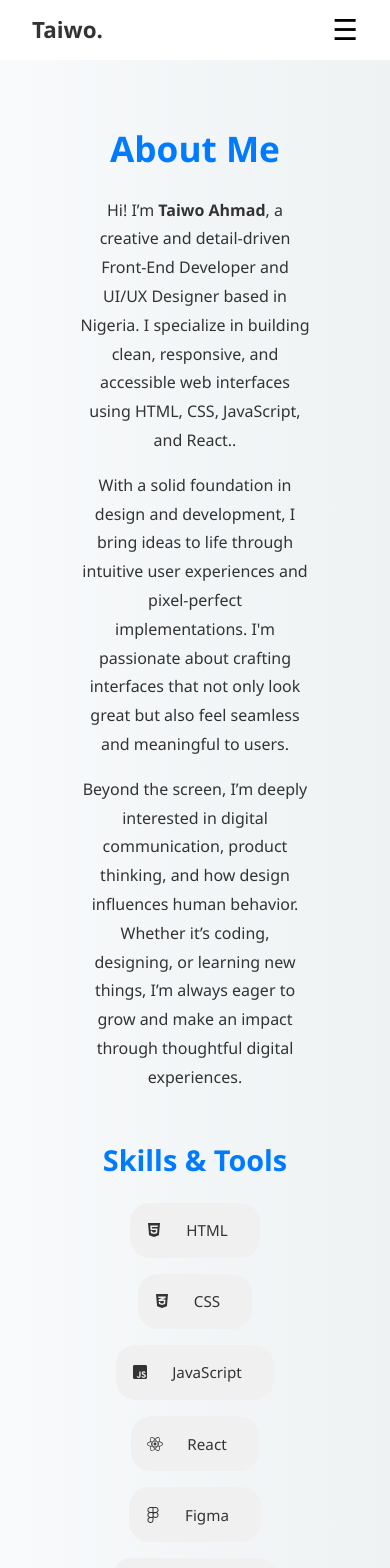
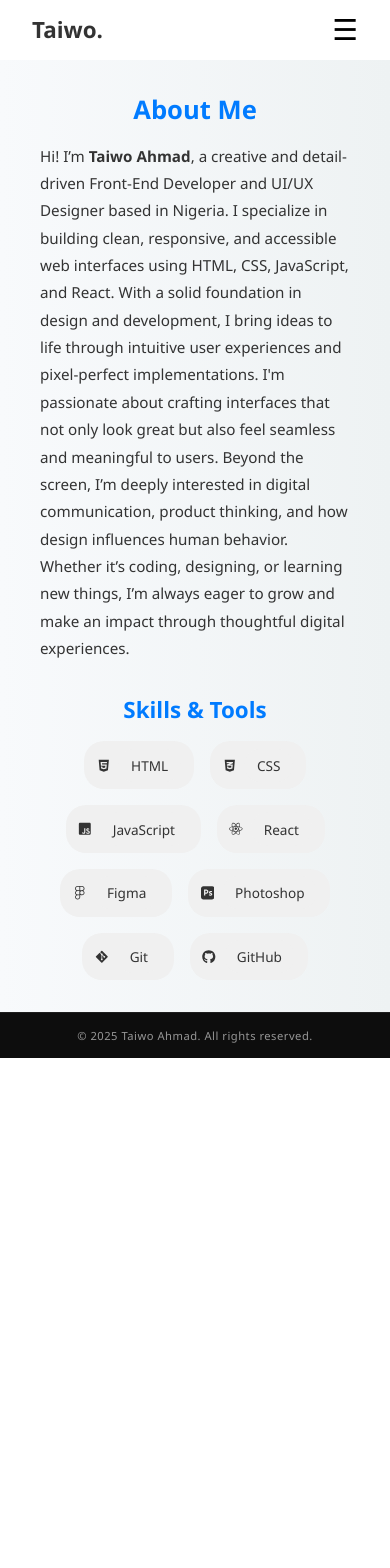
Before and after one commit to Solataiwo-15/My-Portfolio, a React (Vite) app: page /about in a window 390 px wide. Shown: the top 1568 px of the page. After the commit the page ends 1058 px from the top, so only its background shows below. Built offline with nearby package versions, Linux system fonts and the light colour scheme.

Commit message:
about page

```diff
--- a/src/components/Navbar.css
+++ b/src/components/Navbar.css
@@ -62,6 +62,7 @@
   box-shadow: 0 3px 6px rgba(0, 0, 0, 0.1);
   font-weight: 600;
   font-size: 0.9rem;
+  z-index: inherit;
 }
 
 /* =========== MOBILE FIX =========== */
@@ -89,6 +90,7 @@
   .menu-toggle {
     display: block;
     font-size: 1.8rem;
+    align-self: flex-end;
     background: none;
     border: none;
     cursor: pointer;
@@ -99,18 +101,33 @@
   transform: scale(0.9);
 }
 
-
   .nav-links {
-    display: none;
     flex-direction: column;
     align-items: center;
     gap: 1rem;
     background: #fff;
-    padding: 1rem 0;
+    padding: 0;
     width: 100%;
+    overflow: hidden;
+    transition: max-height 0.4s ease, opacity 0.4s ease;
+    max-height: 0;
   }
 
   .nav-links.show {
     display: flex;
+    max-height: 300px; /* Adjust based on the number of links */
+    overflow: visible;
+  }
+
+  .nav-link.active {
+    background-color: white;
+    color: #007bff;
+    box-shadow: 0 3px 6px rgb(255, 255, 255);
+    font-weight: 600;
+    font-size: 0.9rem;
+    z-index: inherit;
+ }
+    .nav-link:hover {
+    background-color: #ffffff;
   }
 }
--- a/src/pages/About.css
+++ b/src/pages/About.css
@@ -72,3 +72,43 @@
   background-color: #007bff;
   color: white;
 }
+
+@media (max-width: 429px) {
+  .about {
+    padding: 2rem 2.5rem;
+    flex-direction: column;
+    align-items: center;
+    text-align: flex-start;
+  }
+
+  .about h1 {
+    font-size: 1.6rem;
+    margin-bottom: 1rem;
+  }
+
+  .about p {
+    font-size: 0.95rem;
+    line-height: 1.8;
+    margin-bottom: 0;
+    text-align: left;
+  }
+
+  .skills {
+    margin-top: 2rem;
+  }
+
+  .skills h2 {
+    font-size: 1.4rem;
+    margin-bottom: 1rem;
+  }
+
+  .skills-list {
+    gap: 1rem;
+  }
+
+  .skills-list span,
+  .skill-item {
+    font-size: 0.85rem;
+    padding: 0.45rem 0.8rem;
+  }
+}
--- a/src/pages/About.jsx
+++ b/src/pages/About.jsx
@@ -33,13 +33,7 @@ function About() {
         >
           <h1>About Me</h1>
           <p>
-            Hi! I’m <strong>Taiwo Ahmad</strong>, a creative and detail-driven Front-End Developer and UI/UX Designer based in Nigeria. I specialize in building clean, responsive, and accessible web interfaces using HTML, CSS, JavaScript, and React..
-          </p>
-          <p>
-            With a solid foundation in design and development, I bring ideas to life through intuitive user experiences and pixel-perfect implementations. I'm passionate about crafting interfaces that not only look great but also feel seamless and meaningful to users.
-          </p>
-          <p>
-            Beyond the screen, I’m deeply interested in digital communication, product thinking, and how design influences human behavior. Whether it’s coding, designing, or learning new things, I’m always eager to grow and make an impact through thoughtful digital experiences.
+            Hi! I’m <strong>Taiwo Ahmad</strong>, a creative and detail-driven Front-End Developer and UI/UX Designer based in Nigeria. I specialize in building clean, responsive, and accessible web interfaces using HTML, CSS, JavaScript, and React. With a solid foundation in design and development, I bring ideas to life through intuitive user experiences and pixel-perfect implementations. I'm passionate about crafting interfaces that not only look great but also feel seamless and meaningful to users. Beyond the screen, I’m deeply interested in digital communication, product thinking, and how design influences human behavior. Whether it’s coding, designing, or learning new things, I’m always eager to grow and make an impact through thoughtful digital experiences.
           </p>
           <div className="skills">
             <h2>
```
